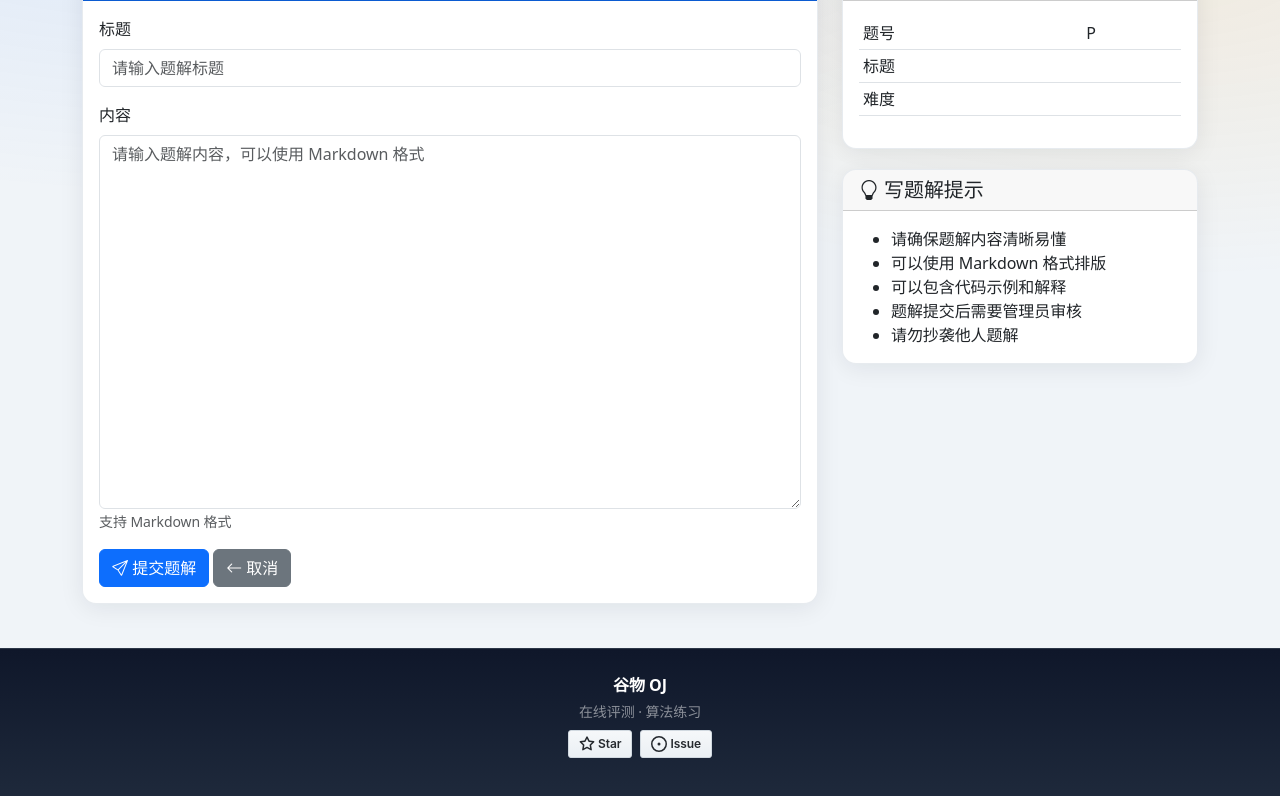
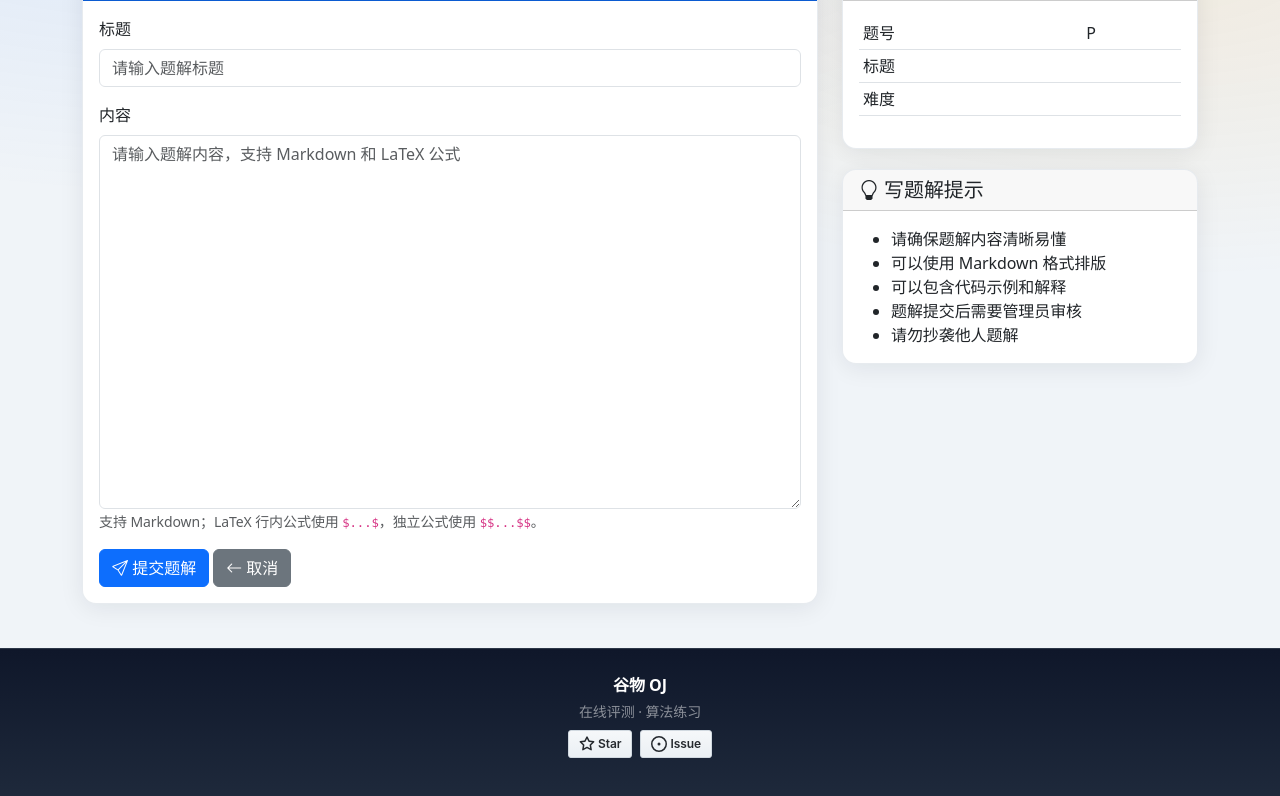
Before and after one commit to alphadamn/guwu-oj, a Django app: template templates/problems/create_solution.html in a window 1280 px wide. Shown: the part 121-917 px from the top of the page. Run offline with Django 4.2, Linux system fonts and the light colour scheme; the template is opened without the code that fills it, so the values that code supplies are empty; parts of the project's set-up code (start-up, migrations or seed data) failed here and were passed over; some libraries are stand-ins or nearby versions.

Commit message:
added latex support for 题解

```diff
--- a/templates/problems/create_solution.html
+++ b/templates/problems/create_solution.html
@@ -20,8 +20,8 @@
                     </div>
                     <div class="mb-3">
                         <label for="content" class="form-label">内容</label>
-                        <textarea class="form-control" name="content" id="content" rows="15" required placeholder="请输入题解内容，可以使用 Markdown 格式"></textarea>
-                        <small class="form-text text-muted">支持 Markdown 格式</small>
+                        <textarea class="form-control" name="content" id="content" rows="15" required placeholder="请输入题解内容，支持 Markdown 和 LaTeX 公式"></textarea>
+                        <small class="form-text text-muted">支持 Markdown；LaTeX 行内公式使用 <code>$...$</code>，独立公式使用 <code>$$...$$</code>。</small>
                     </div>
                     <button type="submit" class="btn btn-primary">
                         <i class="bi bi-send"></i> 提交题解
--- a/templates/problems/solution_detail.html
+++ b/templates/problems/solution_detail.html
@@ -6,6 +6,10 @@
 
 {% block extra_css %}
 <link rel="stylesheet" href="{% static 'css/problem-markdown.css' %}">
+{% endblock %}
+
+{% block extra_js %}
+{% include 'problems/_mathjax.html' %}
 {% endblock %}
 
 {% block content %}
```
Also changed, not shown: submissions/migrations/0013_pending_submission_deadline_index.py (added), submissions/migrations/0014_submission_judge_started_at.py (added), submissions/migrations/0015_remove_submission_submissions_status_75026c_idx_and_more.py (added).
